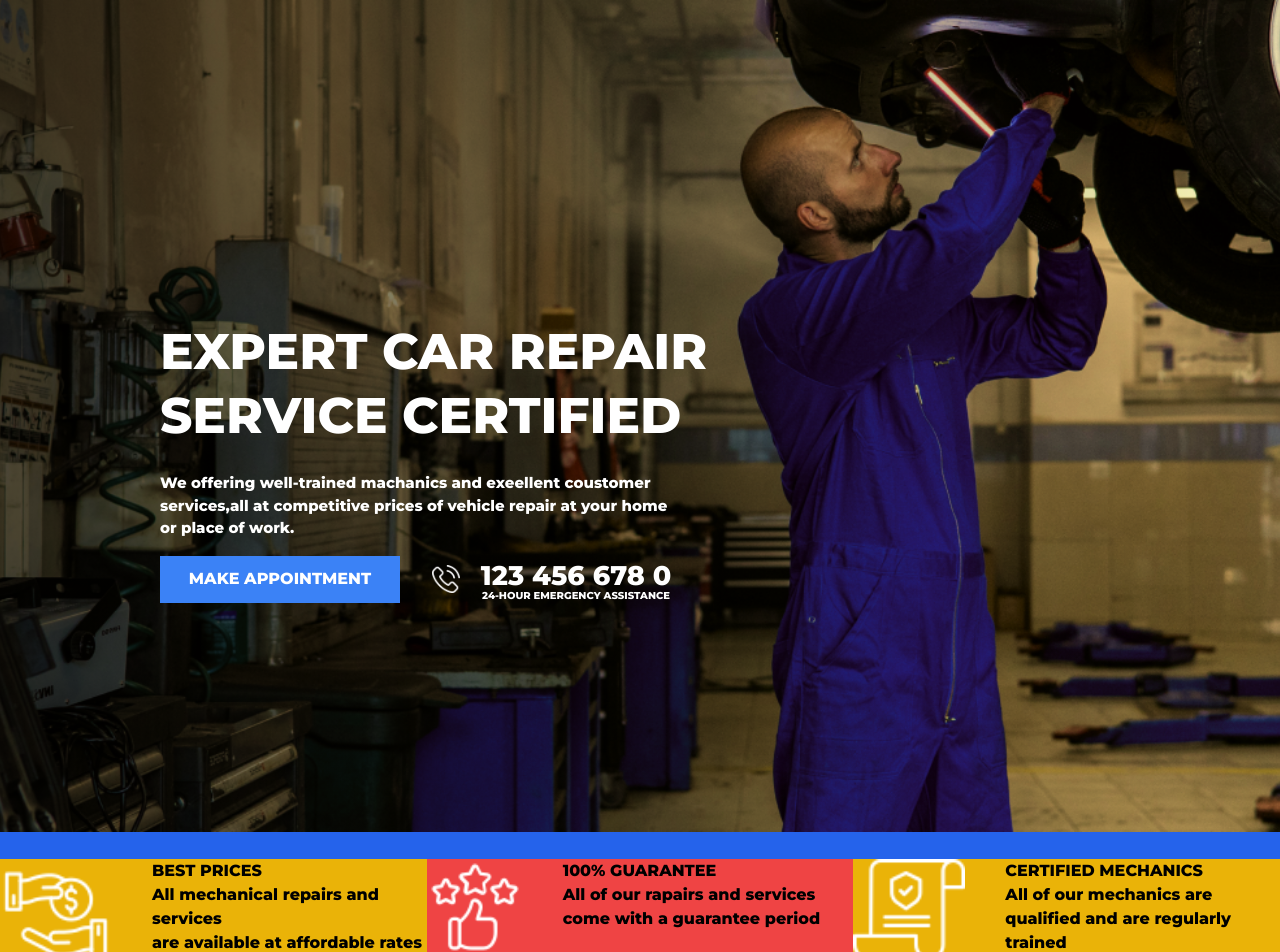
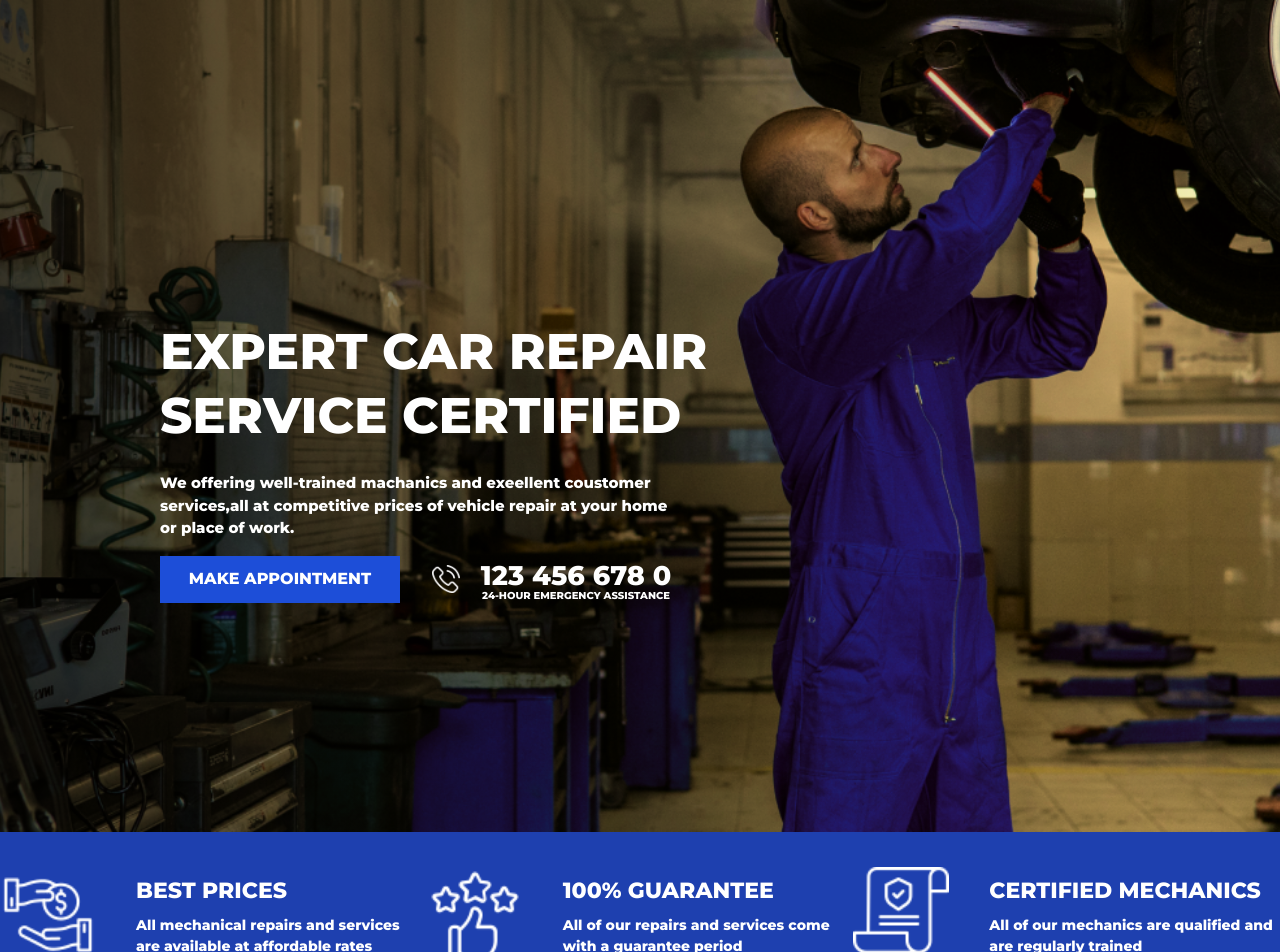
Before and after one commit to abz-abhi/autogarage, a React (Vite) app: page / in a window 1280 px wide. Shown: the top 952 px of the page. Built offline with nearby package versions, Linux system fonts and the light colour scheme.

Commit message:
Initial commit

```diff
--- a/src/App.jsx
+++ b/src/App.jsx
@@ -1,3 +1,5 @@
+import Infobox from "./components";
+
 function App() {
   return (
     <div className="h-screen w-screen bg-red-500">
@@ -24,7 +26,7 @@ function App() {
             </p>
           </div>
           <div className=" flex gap-8 mt-4">
-            <button className="bg-blue-500 text-white w-60">
+            <button className="bg-blue-700 text-white w-60">
               MAKE APPOINTMENT
             </button>
             <div className="flex items-center">
@@ -38,38 +40,22 @@ function App() {
         </div>
       </div>
       {/* head footer */}
-      <div className="bg-blue-600 w-screen h-[166px] flex items-center justify-around justify-between">
-        {/* box1 */}
-        <div className="bg-yellow-500 h-28 w-[30rem] flex">
-          <img src="../public/best-prices.png" alt="" />
-          <div className="pl-10">
-            <h1>BEST PRICES</h1>
-            <p>
-              All mechanical repairs and services <br /> are available at
-              affordable rates
-            </p>
-          </div>
-        </div>
-        {/* box2 */}
-        <div className="bg-red-500 h-28 w-[30rem]  flex">
-          <img className="h-24" src="../public/guarantee.png" alt="" />
-          <div className="pl-10">
-            <h1>100% GUARANTEE</h1>
-            <p>
-              All of our rapairs and services come with a guarantee period
-            </p>
-          </div>
-        </div>
-        {/* box3 */}
-        <div className="bg-yellow-500 h-28 w-[30rem]   flex">
-          <img className=""  src="../public/certified.png" alt="" />
-          <div className="pl-10">
-            <h1>CERTIFIED MECHANICS</h1>
-            <p>
-              All of our mechanics are qualified and are regularly trained
-            </p>
-          </div>
-        </div>
+      <div className="bg-blue-800 w-screen h-[166px] flex items-center justify-around justify-between">
+        <Infobox
+          imgSrc="../public/best-prices.png"
+          title="BEST PRICES"
+          description="All mechanical repairs and services are available at affordable rates"
+        />
+        <Infobox
+          imgSrc="../public/guarantee.png"
+          title="100% GUARANTEE"
+          description="All of our repairs and services come with a guarantee period"
+        />
+        <Infobox
+          imgSrc="../public/certified.png"
+          title="CERTIFIED MECHANICS"
+          description="All of our mechanics are qualified and are regularly trained"
+        />
       </div>
     </div>
   );
--- /dev/null
+++ b/src/components.jsx
@@ -0,0 +1,13 @@
+const Infobox = ({ imgSrc, title, description }) => {
+  return (
+    <div className=" h-28 w-[30rem] flex items-center">
+      <img className="h-24" src={imgSrc} alt={title} />
+      <div className="pl-10 text-white space-y-2 items-center">
+        <h1 className="text-[22px]">{title}</h1>
+        <p className="text-[14px] ">{description}</p>
+      </div>
+    </div>
+  );
+};
+
+export default Infobox;
```
